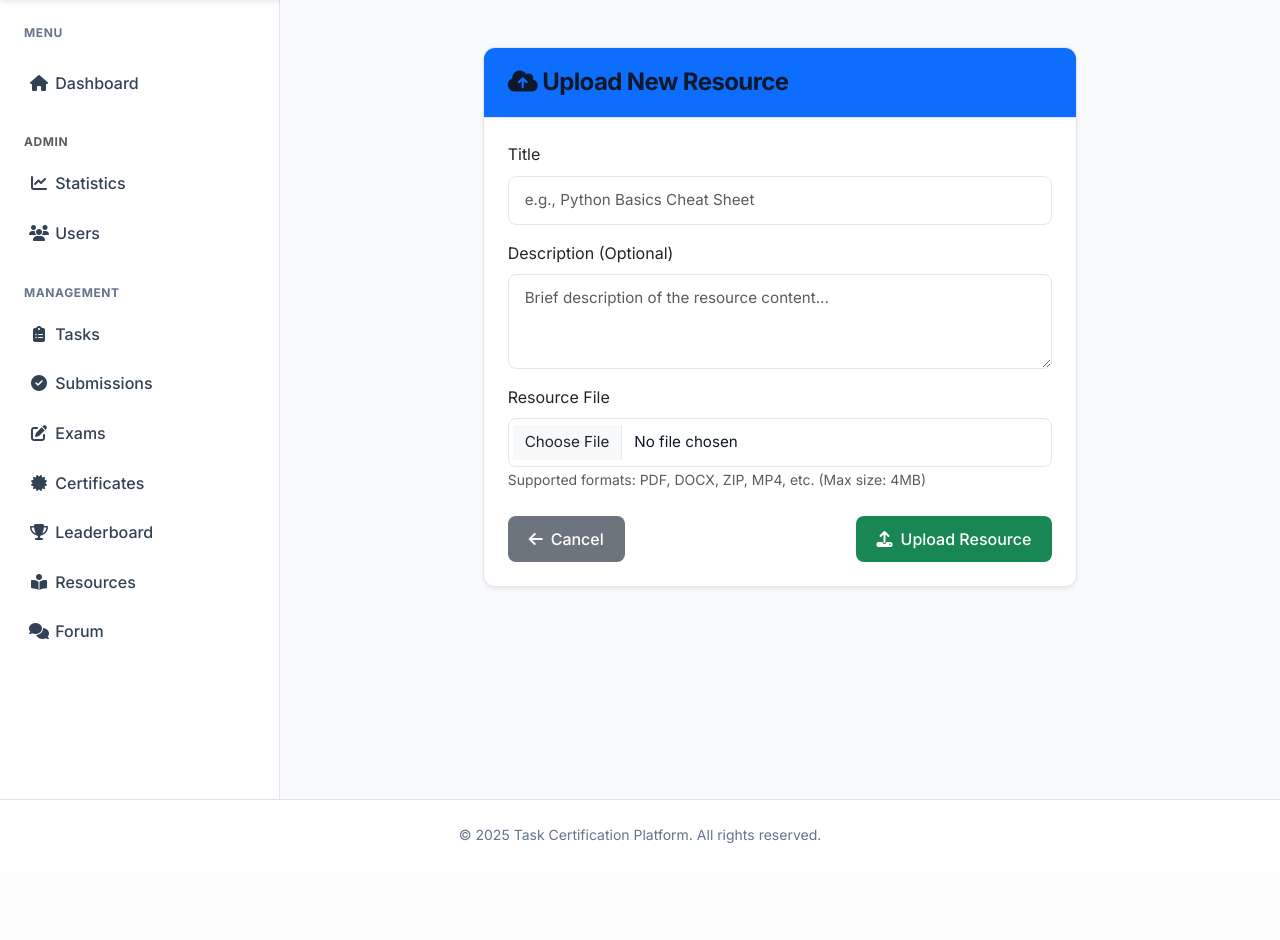
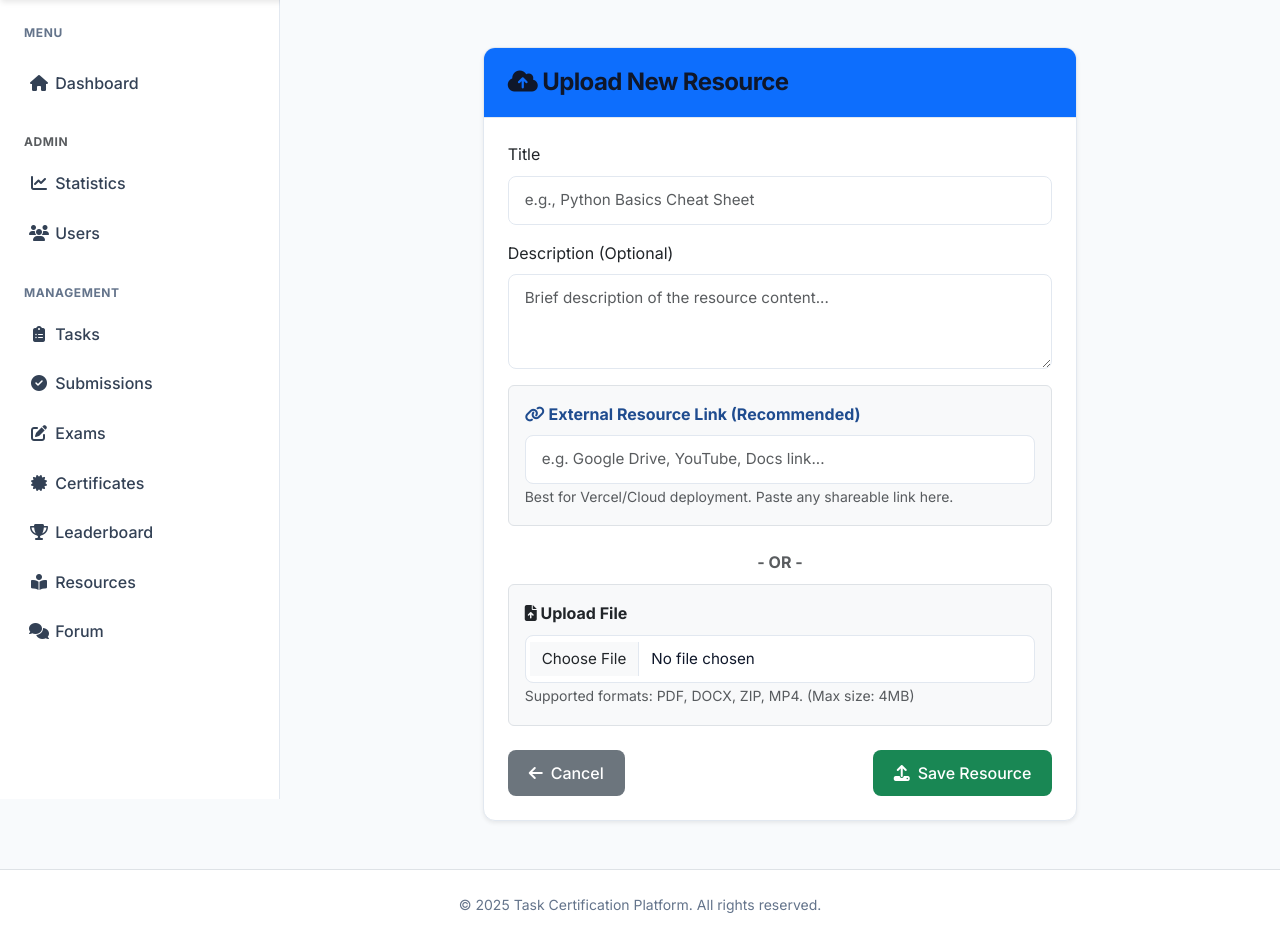
Before and after one commit to satish179/TaskCert, a Django app: page /resources/upload/ in a window 1280 px wide. Shown: the part 81-1021 px from the top of the page. Before the commit the page ends 924 px from the top, so only its background shows below. Run offline with Django 5.2, Linux system fonts and the light colour scheme; the visitor is signed in with stand-in values (Sample User, id 1).

Commit message:
Feat: Add support for External Link resources (Vercel Fix)

```diff
--- a/restapi/models.py
+++ b/restapi/models.py
@@ -68,7 +68,8 @@ class Task(models.Model):
 class Resource(models.Model):
     title = models.CharField(max_length=200)
     description = models.TextField(blank=True)
-    file = models.FileField(upload_to='resources/')
+    file = models.FileField(upload_to='resources/', null=True, blank=True)
+    link = models.URLField(max_length=500, null=True, blank=True, help_text="External link (Google Drive, YouTube, etc.)")
     uploaded_by = models.ForeignKey(CustomUser, on_delete=models.CASCADE, related_name='uploaded_resources')
     created_at = models.DateTimeField(auto_now_add=True)
 
--- a/restapi/views.py
+++ b/restapi/views.py
@@ -1802,9 +1802,14 @@ def upload_resource_view(request):
         title = request.POST.get('title')
         description = request.POST.get('description')
         file = request.FILES.get('file')
-
-        if not title or not file:
-            messages.error(request, 'Title and File are required.')
+        link = request.POST.get('link')
+
+        if not title:
+            messages.error(request, 'Title is required.')
+            return redirect('upload_resource')
+
+        if not file and not link:
+            messages.error(request, 'Please provide either a File or an External Link.')
             return redirect('upload_resource')
 
         try:
@@ -1812,6 +1817,7 @@ def upload_resource_view(request):
                 title=title,
                 description=description,
                 file=file,
+                link=link,
                 uploaded_by=request.user
             )
             messages.success(request, 'Resource uploaded successfully!')
--- a/templates/resources/upload_resource.html
+++ b/templates/resources/upload_resource.html
@@ -25,12 +25,23 @@
                                 placeholder="Brief description of the resource content..."></textarea>
                         </div>
 
-                        <div class="mb-4">
-                            <label for="file" class="form-label">Resource File</label>
-                            <input type="file" class="form-control" id="file" name="file" required
+                        <div class="mb-4 p-3 bg-light rounded border">
+                            <label class="form-label fw-bold text-primary"><i class="fas fa-link"></i> External Resource
+                                Link (Recommended)</label>
+                            <input type="url" class="form-control" id="link" name="link"
+                                placeholder="e.g. Google Drive, YouTube, Docs link...">
+                            <small class="text-muted">Best for Vercel/Cloud deployment. Paste any shareable link
+                                here.</small>
+                        </div>
+
+                        <div class="text-center my-2 text-muted fw-bold">- OR -</div>
+
+                        <div class="mb-4 p-3 bg-light rounded border">
+                            <label for="file" class="form-label fw-bold"><i class="fas fa-file-upload"></i> Upload
+                                File</label>
+                            <input type="file" class="form-control" id="file" name="file"
                                 accept=".pdf,.docx,.doc,.txt,.zip,.png,.jpg,.jpeg,.mp4">
-                            <small class="text-muted">Supported formats: PDF, DOCX, ZIP, MP4, etc. (Max size:
-                                4MB)</small>
+                            <small class="text-muted">Supported formats: PDF, DOCX, ZIP, MP4. (Max size: 4MB)</small>
                             <div id="fileError" class="text-danger mt-1" style="display: none;">
                                 <i class="fas fa-exclamation-circle"></i> File is too large. Maximum allowed size is
                                 4MB.
@@ -38,27 +49,41 @@
                         </div>
 
                         <script>
-                            document.getElementById('file').addEventListener('change', function () {
-                                const file = this.files[0];
-                                const maxSize = 4 * 1024 * 1024; // 4MB
-                                const errorDiv = document.getElementById('fileError');
-                                const submitBtn = document.querySelector('button[type="submit"]');
+                            const fileInput = document.getElementById('file');
+                            const linkInput = document.getElementById('link');
+                            const submitBtn = document.querySelector('button[type="submit"]');
+                            const errorDiv = document.getElementById('fileError');
+                            const maxSize = 4 * 1024 * 1024; // 4MB
 
-                                if (file && file.size > maxSize) {
-                                    errorDiv.style.display = 'block';
-                                    this.value = ''; // Clear input
-                                    submitBtn.disabled = true;
-                                } else {
-                                    errorDiv.style.display = 'none';
-                                    submitBtn.disabled = false;
+                            function validate() {
+                                let valid = true;
+
+                                if (fileInput.files.length > 0) {
+                                    if (fileInput.files[0].size > maxSize) {
+                                        errorDiv.style.display = 'block';
+                                        valid = false;
+                                    } else {
+                                        errorDiv.style.display = 'none';
+                                    }
                                 }
-                            });
+
+                                // Simplified check: Ensure at least one is present?
+                                // Actually, we'll let valid=true if no file error, but disable if both empty?
+                                // Backend requires one, let's keep button valid unless file size error.
+                                // Actually, standard required attribute doesn't work well with OR logic on UI without complex JS.
+                                // We'll rely on backend validation for "empty" (which redirs with error message now).
+
+                                submitBtn.disabled = !valid;
+                            }
+
+                            fileInput.addEventListener('change', validate);
+                            linkInput.addEventListener('input', validate);
                         </script>
 
                         <div class="d-flex justify-content-between">
                             <a href="{% url 'resource_library' %}" class="btn btn-secondary"><i
                                     class="fas fa-arrow-left"></i> Cancel</a>
-                            <button type="submit" class="btn btn-success"><i class="fas fa-upload"></i> Upload
+                            <button type="submit" class="btn btn-success"><i class="fas fa-upload"></i> Save
                                 Resource</button>
                         </div>
                     </form>
```
Also changed, not shown: templates/resources/library.html (+14 -3 lines), restapi/migrations/0017_resource_link_alter_resource_file.py (added).
